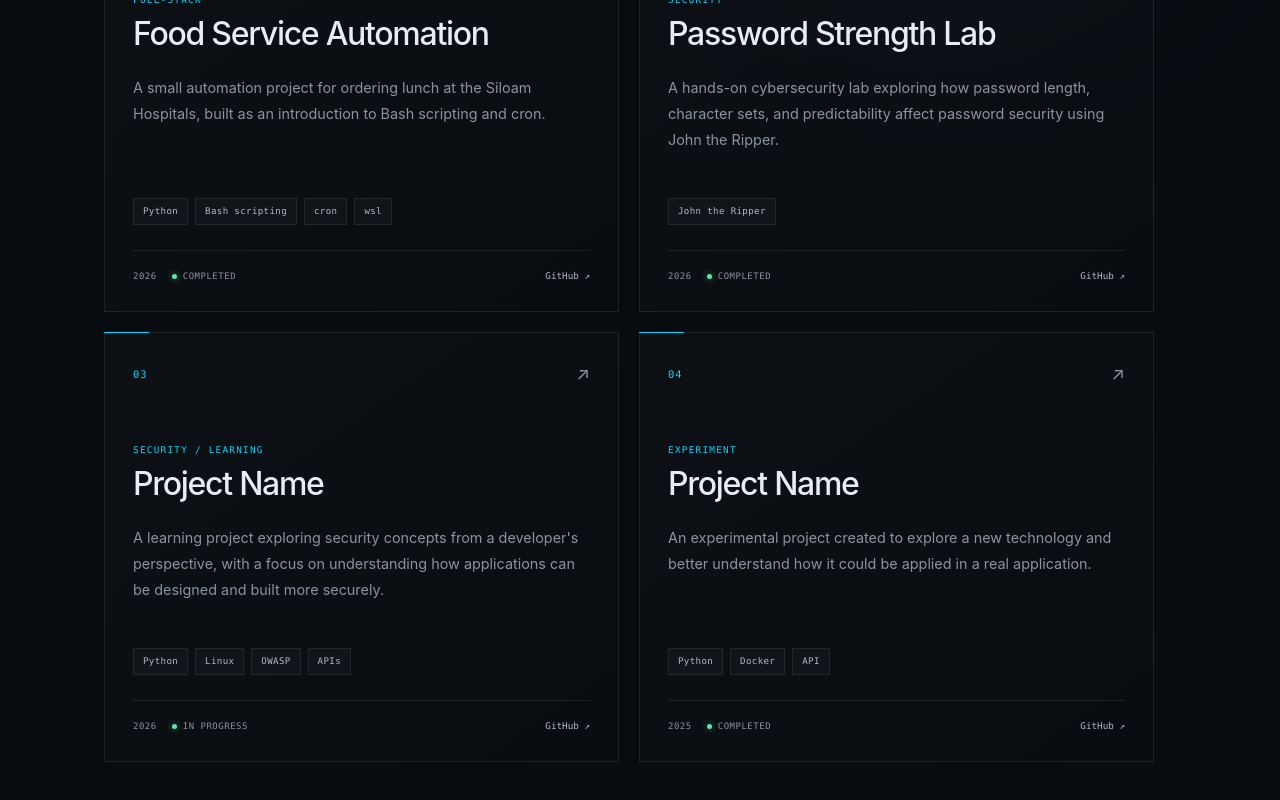
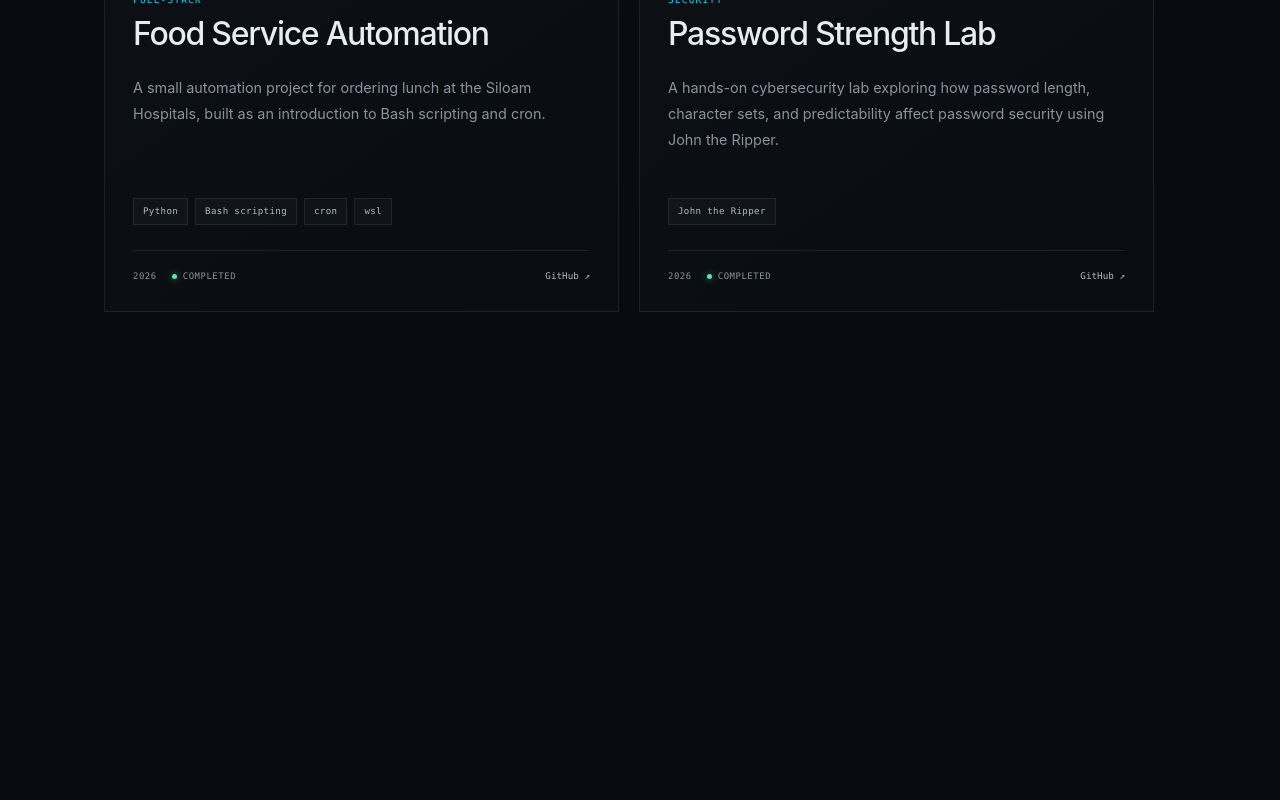
Before and after one commit to jonathanjasperwork/jonathan.jasper.portfolio, a React (Vite) app: page /#/projects in a window 1280 px wide. Shown: the part 554-1354 px from the top of the page. After the commit the page ends 986 px from the top, so only its background shows below. Built offline with nearby package versions, Linux system fonts and the light colour scheme.

Commit message:
remove empty projects

```diff
--- a/src/pages/Projects.jsx
+++ b/src/pages/Projects.jsx
@@ -41,46 +41,46 @@ const projects = [
     demo: "",
   },
 
-  {
-    number: "03",
-    type: "SECURITY / LEARNING",
-    title: "Project Name",
-    year: "2026",
-    status: "IN PROGRESS",
+  // {
+  //   number: "03",
+  //   type: "SECURITY / LEARNING",
+  //   title: "Project Name",
+  //   year: "2026",
+  //   status: "IN PROGRESS",
 
-    description:
-      "A learning project exploring security concepts from a developer's perspective, with a focus on understanding how applications can be designed and built more securely.",
+  //   description:
+  //     "A learning project exploring security concepts from a developer's perspective, with a focus on understanding how applications can be designed and built more securely.",
 
-    technologies: [
-      "Python",
-      "Linux",
-      "OWASP",
-      "APIs",
-    ],
+  //   technologies: [
+  //     "Python",
+  //     "Linux",
+  //     "OWASP",
+  //     "APIs",
+  //   ],
 
-    github: "https://github.com/yourusername/project",
-    demo: "",
-  },
+  //   github: "https://github.com/yourusername/project",
+  //   demo: "",
+  // },
 
-  {
-    number: "04",
-    type: "EXPERIMENT",
-    title: "Project Name",
-    year: "2025",
-    status: "COMPLETED",
+  // {
+  //   number: "04",
+  //   type: "EXPERIMENT",
+  //   title: "Project Name",
+  //   year: "2025",
+  //   status: "COMPLETED",
 
-    description:
-      "An experimental project created to explore a new technology and better understand how it could be applied in a real application.",
+  //   description:
+  //     "An experimental project created to explore a new technology and better understand how it could be applied in a real application.",
 
-    technologies: [
-      "Python",
-      "Docker",
-      "API",
-    ],
+  //   technologies: [
+  //     "Python",
+  //     "Docker",
+  //     "API",
+  //   ],
 
-    github: "https://github.com/yourusername/project",
-    demo: "",
-  },
+  //   github: "https://github.com/yourusername/project",
+  //   demo: "",
+  // },
 ];
 
 
```
